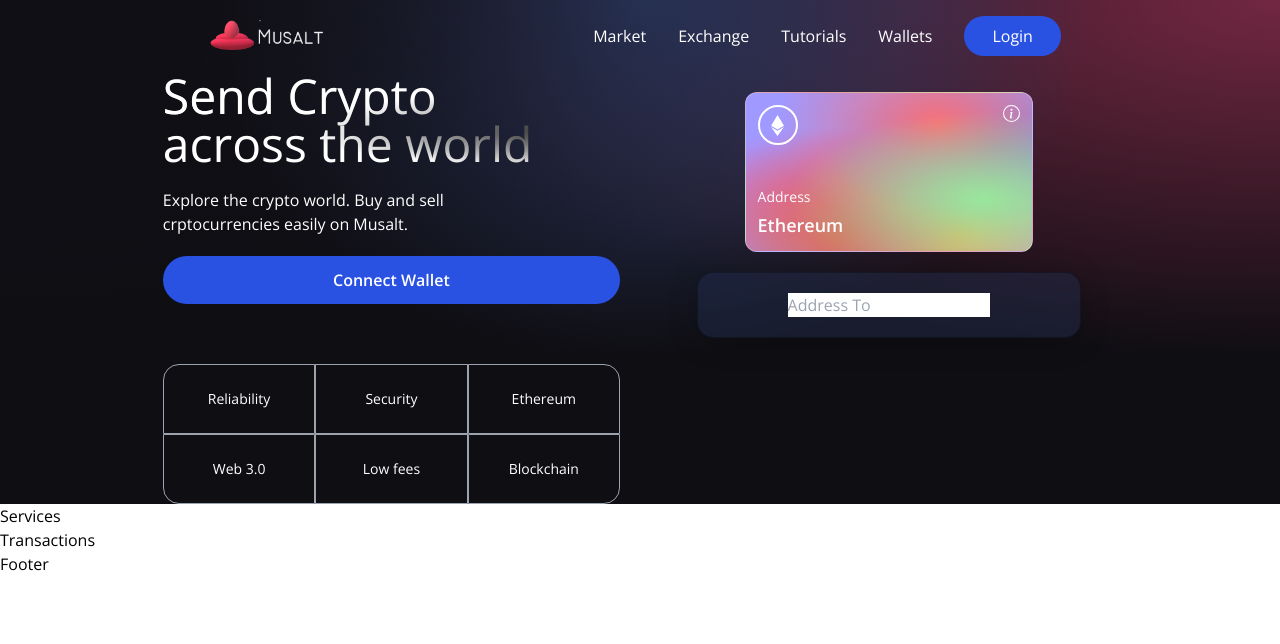
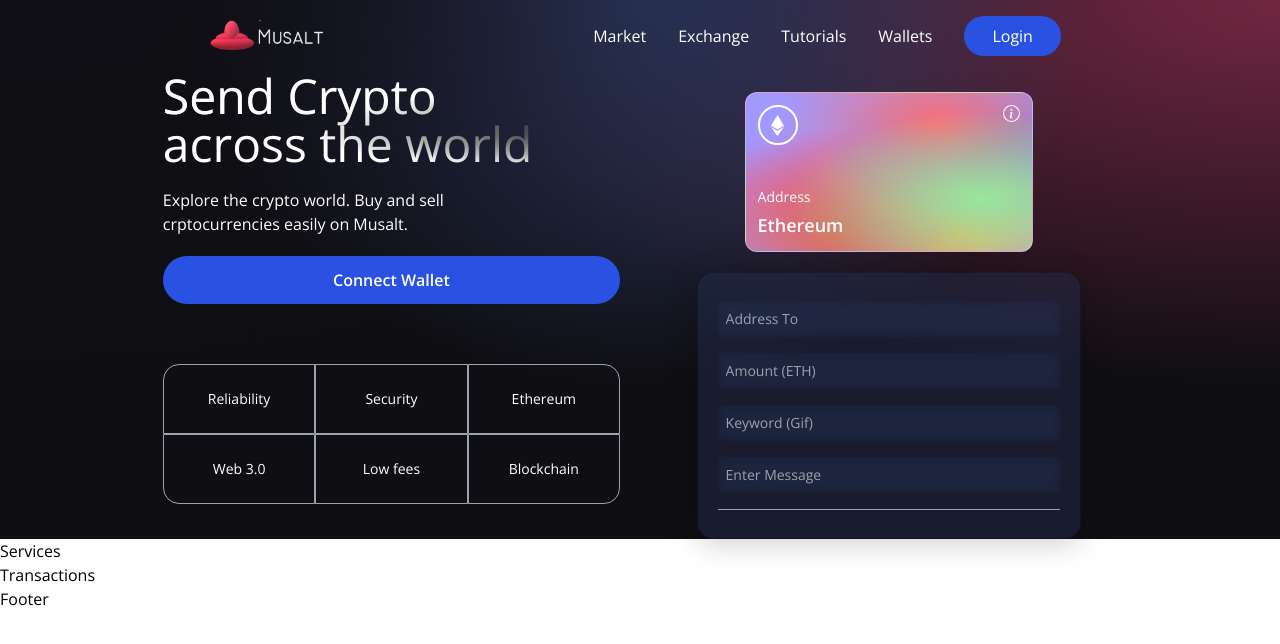
Before and after one commit to anthonym313/musalt, a React (Create React App) app in the folder client/: page / in a window 1280 px wide. Shown: the top 644 px of the page. Built offline with nearby package versions, Linux system fonts and the light colour scheme.

Commit message:
finish form

```diff
--- a/client/src/components/Welcome.jsx
+++ b/client/src/components/Welcome.jsx
@@ -6,8 +6,15 @@ import {Loader} from './'
 
 const commonStyles = "min-h-[70px] sm:px-0 px-2 sm:min-w-[120px] flex justify-center items-center border-[0.5px] border-gray-400 text-sm font-light text-white";
 
-const Input = ({placeholder}) => (
-    <input placeholder={placeholder}/>
+const Input = ({placeholder, name, type, value, handleChange}) => (
+    <input
+        placeholder={placeholder}
+        type={type}
+        step="0.0001"
+        value={value}
+        onChange={(e)=>handleChange(e,name)}
+        className='my-2 w-full rounded-sm p-2 outline-none bg-transparent text-white border-none text-sm white-glassmorphism'
+    />
 )
 
 const Welcome = () => {
@@ -74,7 +81,11 @@ const Welcome = () => {
                         </div>
                     </div>
                     <div className="p-5 sm:w-96 w-full flex flex-col justify-start items-center blue-glassmorphism">
-                        <Input placeholder="Address To" type="text" handleChange={()=>{}}/>
+                        <Input placeholder="Address To" name="addressto" type="text" handleChange={()=>{}}/>
+                        <Input placeholder="Amount (ETH)" name="amount" type="number" handleChange={()=>{}}/>
+                        <Input placeholder="Keyword (Gif)" name="keyword" type="text" handleChange={()=>{}}/>
+                        <Input placeholder="Enter Message" name="message" type="text" handleChange={()=>{}}/>
+                        <div className="h-[1px] w-full bg-gray-400 my-2"/>
                     </div>
                 </div>
             </div>
```
